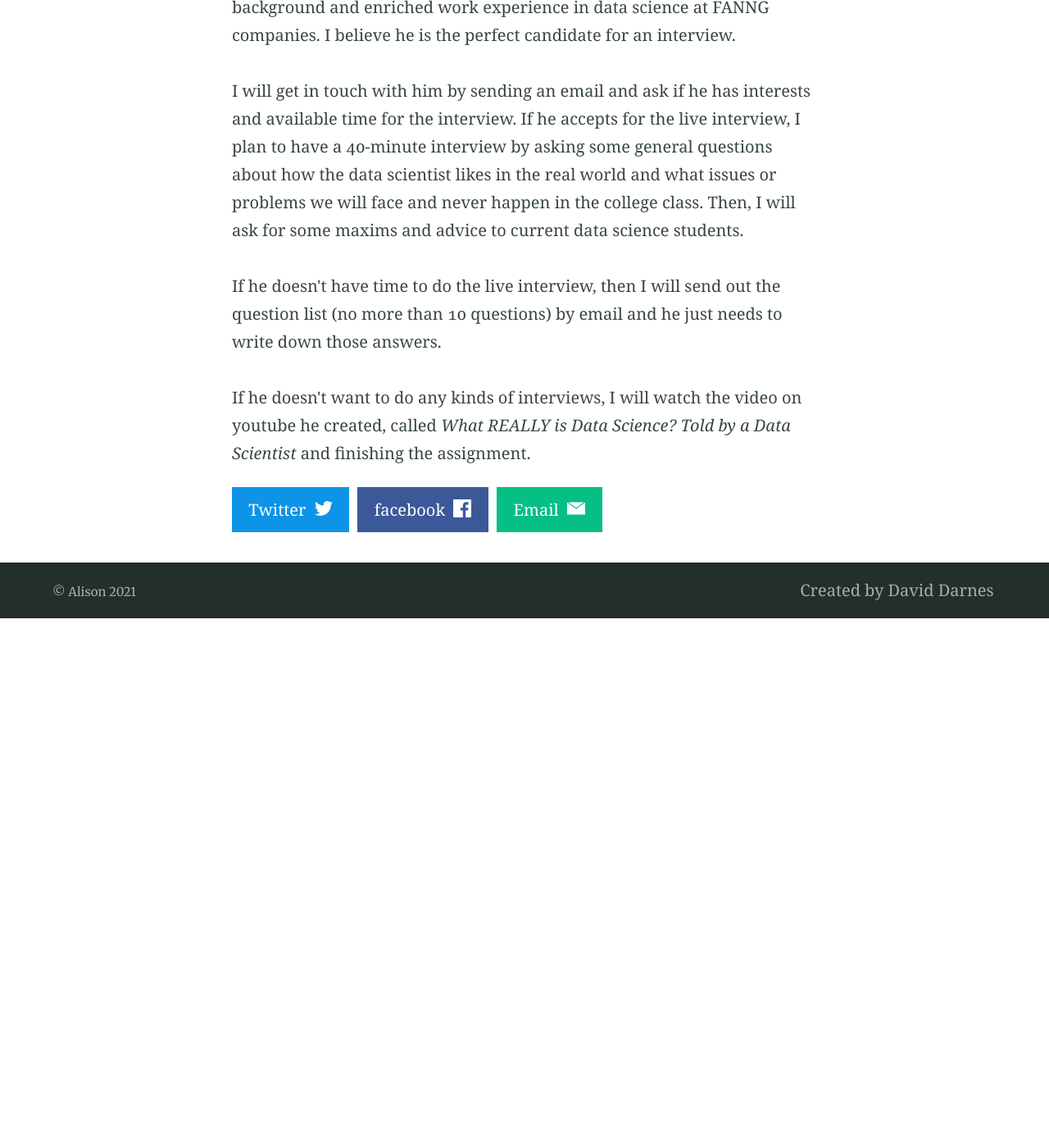
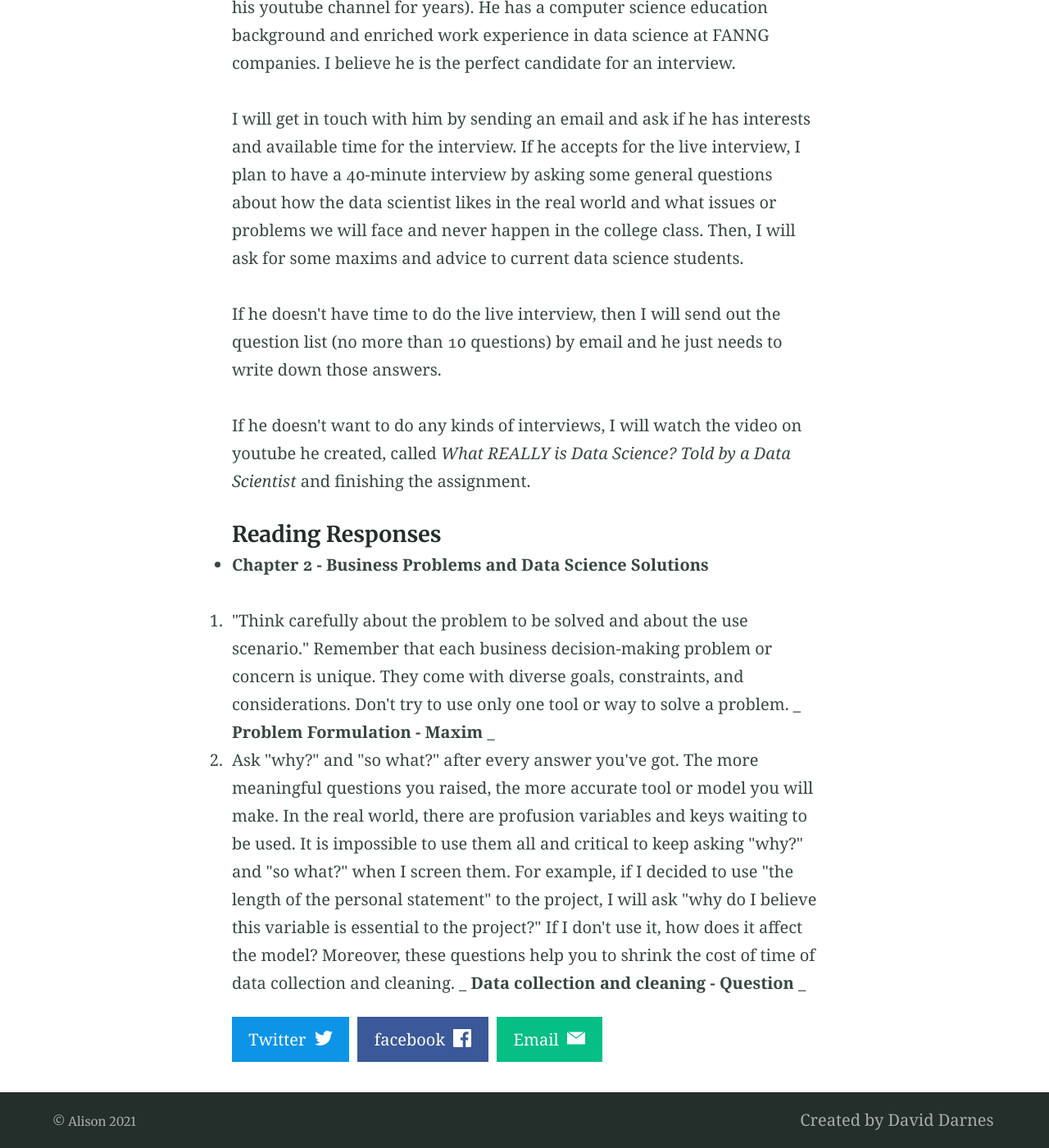
Before and after one commit to alisongh/alisongh.github.io, a Jekyll site: the page built from _posts/2021-02-02-SIADS-501-Being-a-data-scientist.md, in a window 1280 px wide and 1400 px high, scrolled down 820 px. Shown: the whole window at 82% size. Built offline with Jekyll 4.4.1, drawn with Linux system fonts in a browser that asks for light colours; before the commit the page ends 1574 px from its top, so only the background shows below that.

Commit message:
Update 2021-02-02-SIADS-501-Being-a-data-scientist.md

```diff
--- a/_posts/2021-02-02-SIADS-501-Being-a-data-scientist.md
+++ b/_posts/2021-02-02-SIADS-501-Being-a-data-scientist.md
@@ -26,3 +26,13 @@ I will get in touch with him by sending an email and ask if he has interests and
 If he doesn&#39;t have time to do the live interview, then I will send out the question list (no more than 10 questions) by email and he just needs to write down those answers.
 
 If he doesn&#39;t want to do any kinds of interviews, I will watch the video on youtube he created, called _What REALLY is Data Science? Told by a Data Scientist_ and finishing the assignment.
+
+
+
+#### Reading Responses
+
+- **Chapter 2 - Business Problems and Data Science Solutions**
+
+1. &quot;Think carefully about the problem to be solved and about the use scenario.&quot; Remember that each business decision-making problem or concern is unique. They come with diverse goals, constraints, and considerations. Don&#39;t try to use only one tool or way to solve a problem. _ **Problem Formulation - Maxim** _
+
+1. Ask &quot;why?&quot; and &quot;so what?&quot; after every answer you&#39;ve got. The more meaningful questions you raised, the more accurate tool or model you will make. In the real world, there are profusion variables and keys waiting to be used. It is impossible to use them all and critical to keep asking &quot;why?&quot; and &quot;so what?&quot; when I screen them. For example, if I decided to use &quot;the length of the personal statement&quot; to the project, I will ask &quot;why do I believe this variable is essential to the project?&quot; If I don&#39;t use it, how does it affect the model? Moreover, these questions help you to shrink the cost of time of data collection and cleaning. _ **Data collection and cleaning - Question** _
```
